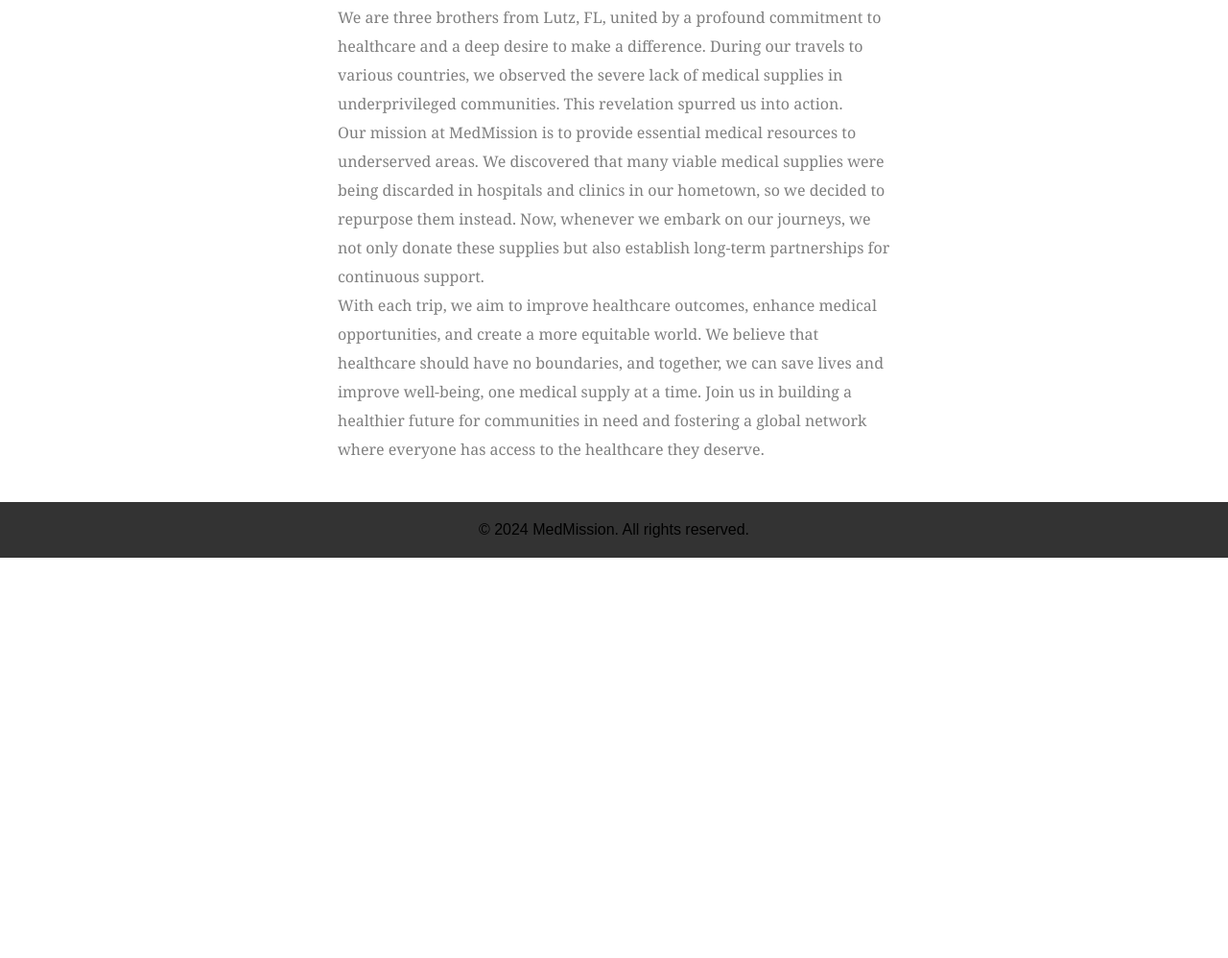
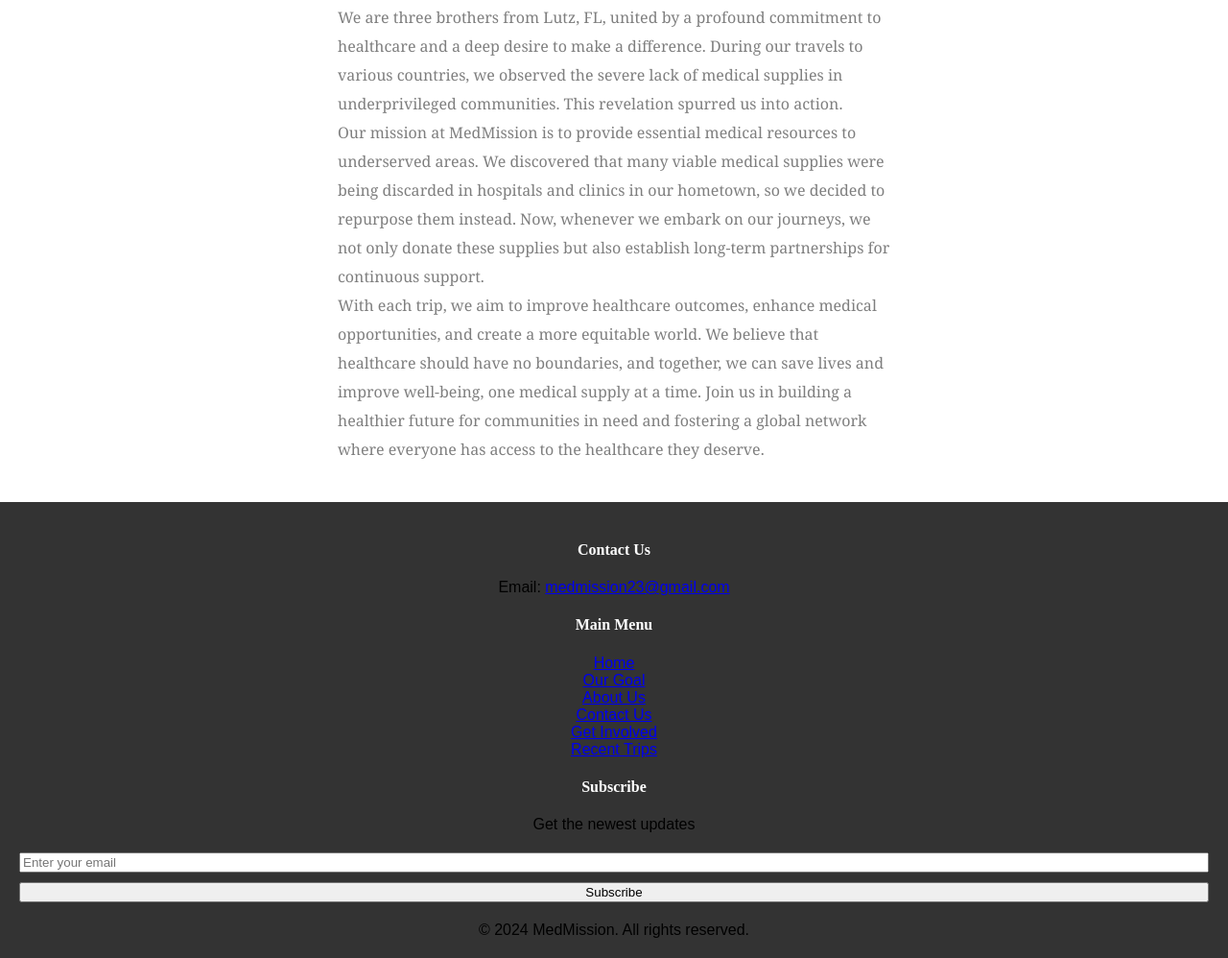
Before and after one commit to medmission/MedMissionWebsite, a plain HTML site: page about.html in a window 1280 px wide. Shown: the part 1835-2833 px from the top of the page at 96% size. Before the commit the page ends 2416 px from the top, so only its background shows below. Drawn offline with Linux system fonts and the light colour scheme; a web font is replaced by a local one.

Commit message:
Update about.html
Update footer

```diff
--- a/about.html
+++ b/about.html
@@ -5,22 +5,23 @@
     <meta name="viewport" content="width=device-width, initial-scale=1.0">
     <title>About Us - MedMission</title>
     <link rel="stylesheet" href="styles.css">
+    <link rel="icon" type="image/x-icon" href="https://static.wixstatic.com/media/877939_d89afc5738d1469fa40408cc55c95b69~mv2.jpeg/v1/fit/w_266,h_189,q_90/877939_d89afc5738d1469fa40408cc55c95b69~mv2.webp">
     <style>
         @import url('https://fonts.googleapis.com/css2?family=Habibi&display=swap');
     </style>
 </head>
 <body>
     <header>
-        <a href="./" id="title"><strong>MedMission</strong></a>
+        <a href="index.html" id="title"><strong>MedMission</strong></a>
         <div class="container">
             <nav>
                 <ul>
-                    <li><a href="./">Home</a></li>
-                    <li><a href="./l#goal">Our Goal</a></li>
-                    <li><a href="./about">About Us</a></li>
-                    <li><a href="./contact">Contact Us</a></li>
-                    <li><a href="./involved">Get Involved</a></li>
-                    <li><a href="./recent">Recent Trips</a></li>
+                    <li><a href="index.html">Home</a></li>
+                    <li><a href="index.html#goal">Our Goal</a></li>
+                    <li><a href="about.html">About Us</a></li>
+                    <li><a href="contact.html">Contact Us</a></li>
+                    <li><a href="involved.html">Get Involved</a></li>
+                    <li><a href="recent.html">Recent Trips</a></li>
                 </ul>
             </nav>
         </div>
@@ -44,16 +45,43 @@
                 <img id="krishiv" class="aimg" src="https://static.wixstatic.com/media/877939_d25e5db910df46aca7afc980e619dec7~mv2.jpg/v1/fill/w_612,h_722,al_c,q_85,usm_0.66_1.00_0.01,enc_auto/877939_d25e5db910df46aca7afc980e619dec7~mv2.jpg" alt="Krishiv Patel">
             </div>
         </div>
-        <p class="teams">Head of Social Media<br>Shaan</p>
-        <p class="teams">Co-Founder, Marketer<br>Sahil</p>
-        <p class="teams">Co-Founder, Web Developer<br>Krishiv</p>
+        <p class="teams">Head of Social Media<br>Shaan Patel</p>
+        <p class="teams">Co-Founder, Marketer<br>Sahil Patel</p>
+        <p class="teams">Co-Founder, Web Developer<br>Krishiv Patel</p>
         <img id="aboutfillimg" src="https://medicalpracticespecialists.com/wp-content/uploads/2013/04/services-banner.jpg" alt="Medical Person">
         <p id="teamp">We are three brothers from Lutz, FL, united by a profound commitment to healthcare and a deep desire to make a difference. During our travels to various countries, we observed the severe lack of medical supplies in underprivileged communities. This revelation spurred us into action.<br>Our mission at MedMission is to provide essential medical resources to underserved areas. We discovered that many viable medical supplies were being discarded in hospitals and clinics in our hometown, so we decided to repurpose them instead. Now, whenever we embark on our journeys, we not only donate these supplies but also establish long-term partnerships for continuous support.<br>With each trip, we aim to improve healthcare outcomes, enhance medical opportunities, and create a more equitable world. We believe that healthcare should have no boundaries, and together, we can save lives and improve well-being, one medical supply at a time. Join us in building a healthier future for communities in need and fostering a global network where everyone has access to the healthcare they deserve.</sp>
     </section>
-
     <footer>
-        <div class="container">
-            <p>&copy; 2024 MedMission. All rights reserved.</p>
+        <div class="footer-container">
+            <div class="footer-section contact-info">
+                <h4>Contact Us</h4>
+                <ul>
+                    <li>Email: <a href="mailto:medmission23@gmail.com">medmission23@gmail.com</a></li>
+                </ul>
+            </div>
+            <div class="footer-section menu">
+                <h4>Main Menu</h4>
+                <ul>
+                    <li><a href="index.html">Home</a></li>
+                    <li><a href="#goal">Our Goal</a></li>
+                    <li><a href="about.html">About Us</a></li>
+                    <li><a href="contact.html">Contact Us</a></li>
+                    <li><a href="involved.html">Get Involved</a></li>
+                    <li><a href="recent.html">Recent Trips</a></li>
+                </ul>
+            </div>
+            <div class="footer-section subscribe">
+                <h4>Subscribe</h4>
+                <p>Get the newest updates</p>
+                <form action="index.html" method="post">
+                    <input type="email" name="email" placeholder="Enter your email" required>
+                    <button type="submit">Subscribe</button>
+                </form>
+            </div>
+            <div class="footer-section copyright">
+                <p>&copy; 2024 MedMission. All rights reserved.</p>
+            </div>
+        </div>
     </footer>
 </body>
 </html>
```
